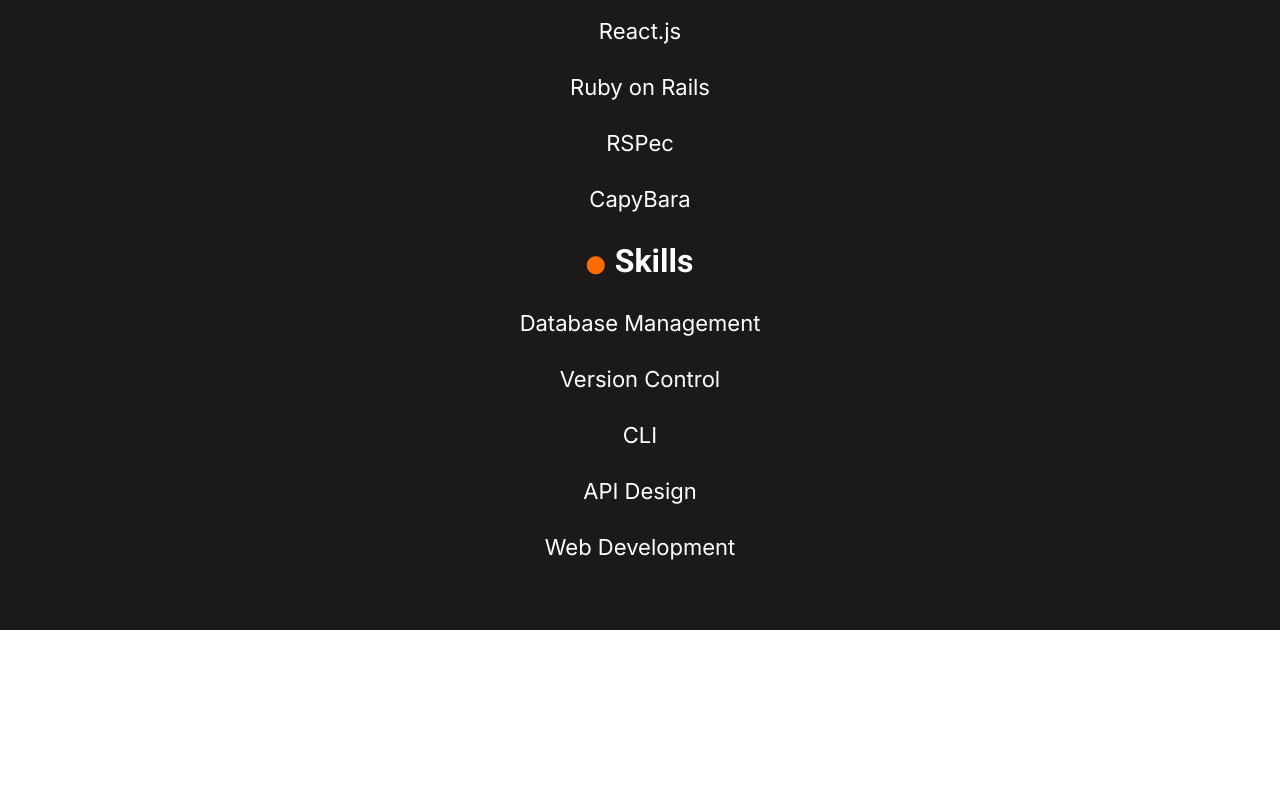
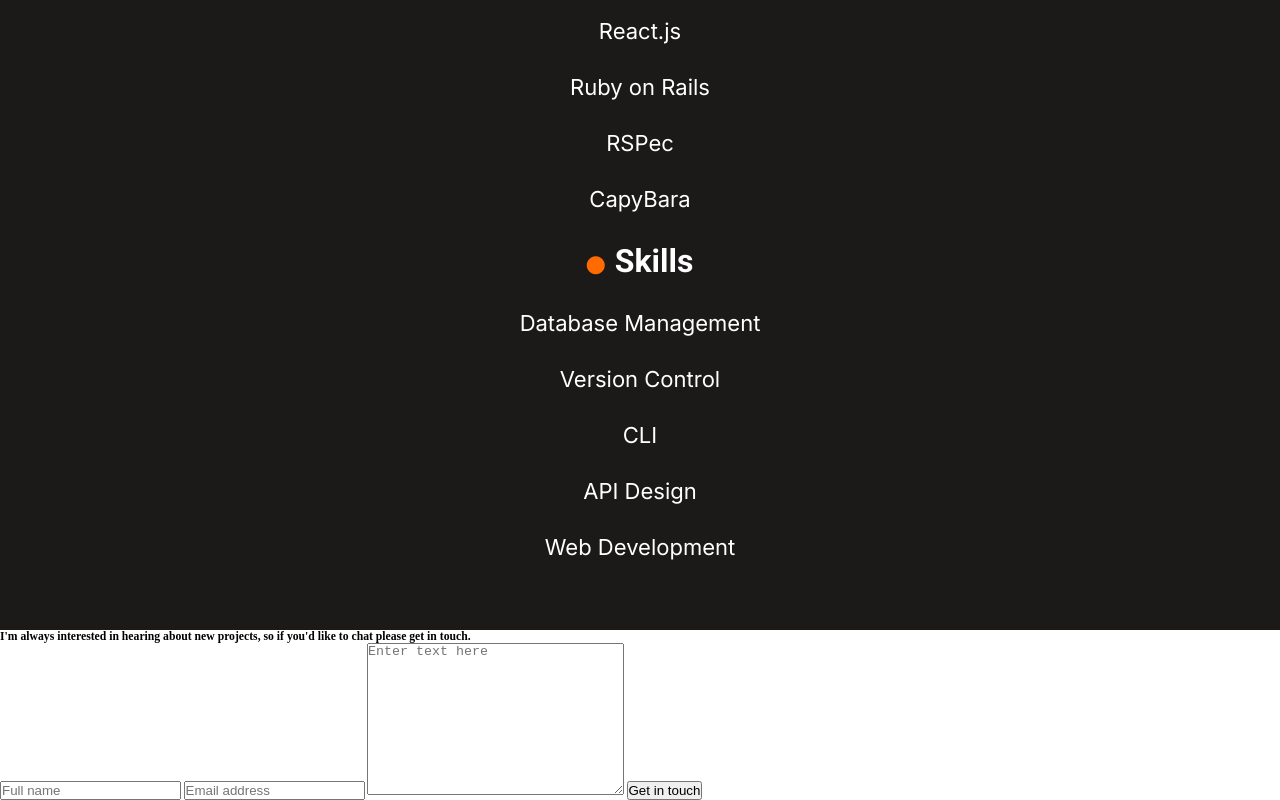
Before and after one commit to Sofinaye/portfo, a website: page index.html in a window 1280 px wide. Shown: the part 5228-6028 px from the top of the page. Before the commit the page ends 5858 px from the top, so only its background shows below. Drawn offline with Linux system fonts and the light colour scheme.

Commit message:
Add contact form structure

```diff
--- a/index.html
+++ b/index.html
@@ -190,6 +190,17 @@
             </ul>
         </div>
     </section>
+        <section class="contact">
+      <h3 class="contact-heading">
+        I'm always interested in hearing about new projects, so if you'd like to chat please get in touch.
+      </h3>
+    <form action="https://formspree.io/f/xgebvavj" method="POST" class="contact-form">
+      <input type="text" class="contact-input" placeholder="Full name" maxlength="30" required>
+      <input type="email" class="contact-input" placeholder="Email address" required>
+      <textarea name="textarea" class="contact-textarea" id="" cols="30" rows="10" required maxlength="500" placeholder="Enter text here"></textarea>
+      <button class="contact-btn" type="submit">Get in touch</button>
+    </form>
+    </section>
       </div>
 </body>
 </html>
```
